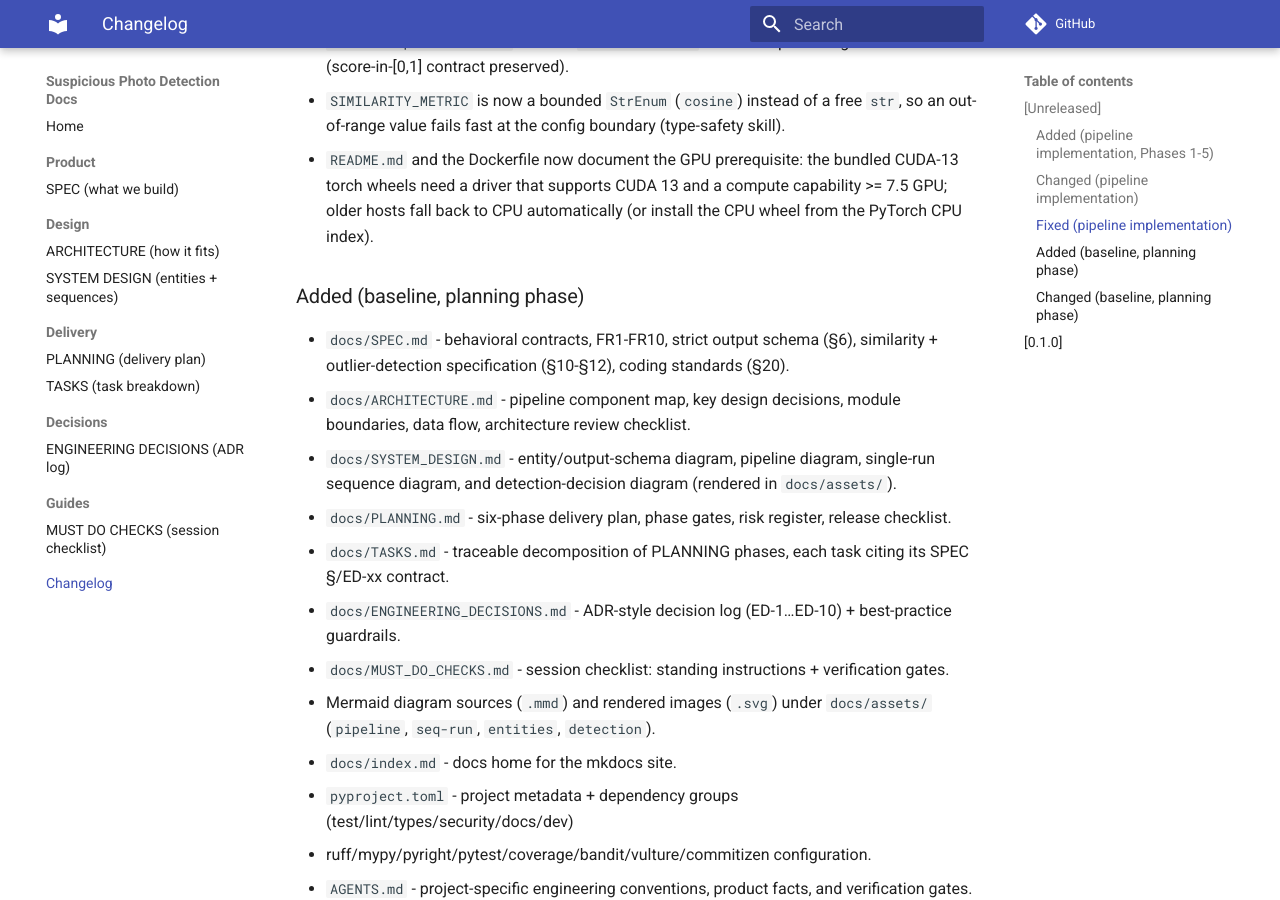
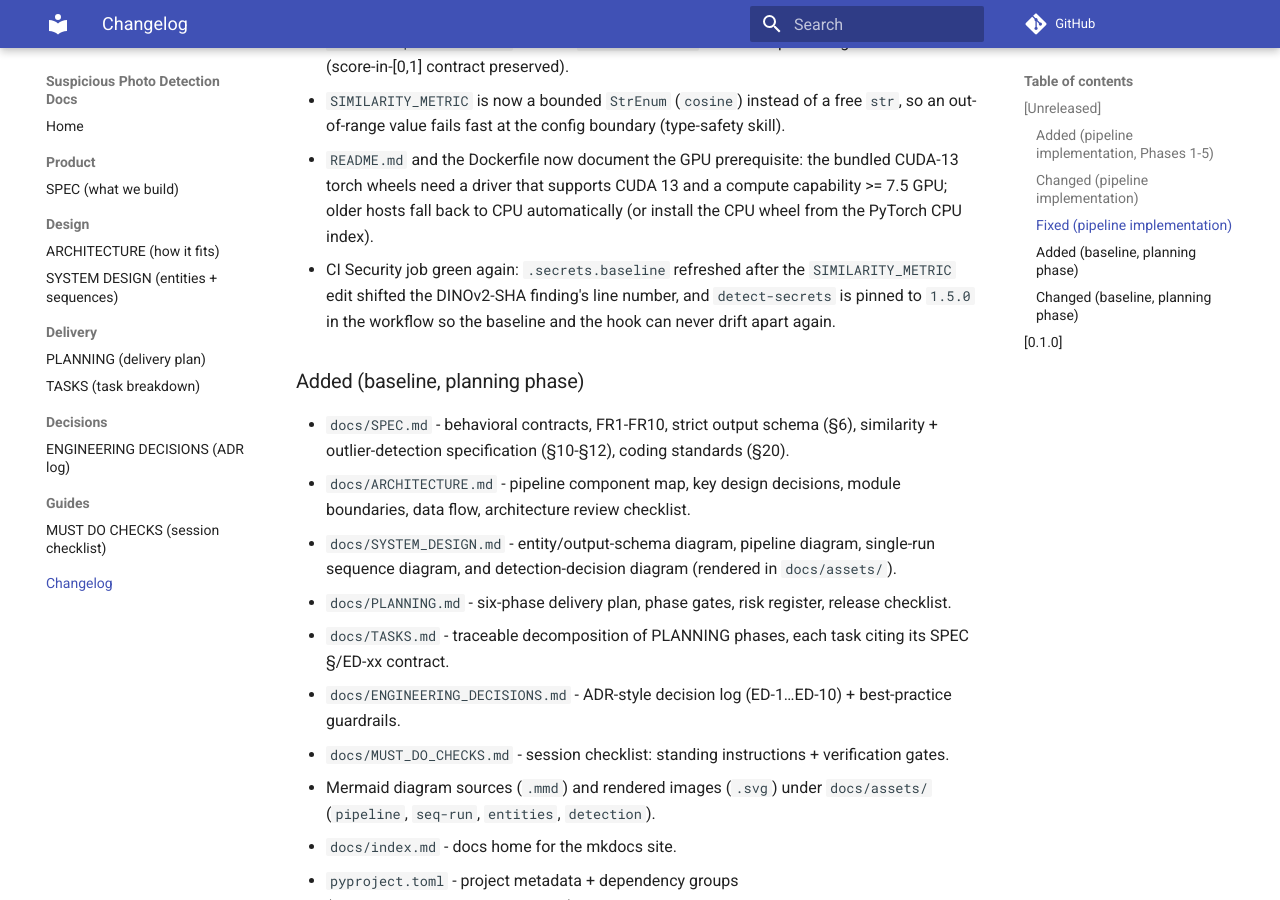
Before and after one commit to Mushfiqur-Rahman-Robin/suspicious-photo-detection, an MkDocs documentation site: the page built from docs/CHANGELOG.md, in a window 1280 px wide and 900 px high, scrolled down 3093 px. Built offline with MkDocs 1.6.1 and Material for MkDocs 9.7.7, drawn with Linux system fonts in a browser that asks for light colours; comment, search, counter and statistics services are not loaded.

Commit message:
ci(security): pin detect-secrets and record baseline refresh
detect-secrets was installed unpinned in the Security job; pin 1.5.0 (the
version that owns the committed baseline) so hook behavior and baseline
format can never drift. Changelog updated.

```diff
--- a/docs/CHANGELOG.md
+++ b/docs/CHANGELOG.md
@@ -120,6 +120,10 @@ All notable changes to this project are documented here. Format follows
   CUDA-13 torch wheels need a driver that supports CUDA 13 and a compute
   capability >= 7.5 GPU; older hosts fall back to CPU automatically (or install
   the CPU wheel from the PyTorch CPU index).
+- CI Security job green again: `.secrets.baseline` refreshed after the
+  `SIMILARITY_METRIC` edit shifted the DINOv2-SHA finding's line number, and
+  `detect-secrets` is pinned to `1.5.0` in the workflow so the baseline and the
+  hook can never drift apart again.
 
 ### Added (baseline, planning phase)
 - `docs/SPEC.md` - behavioral contracts, FR1-FR10, strict output schema (§6),
```
Also changed, not shown: 1 other file.
